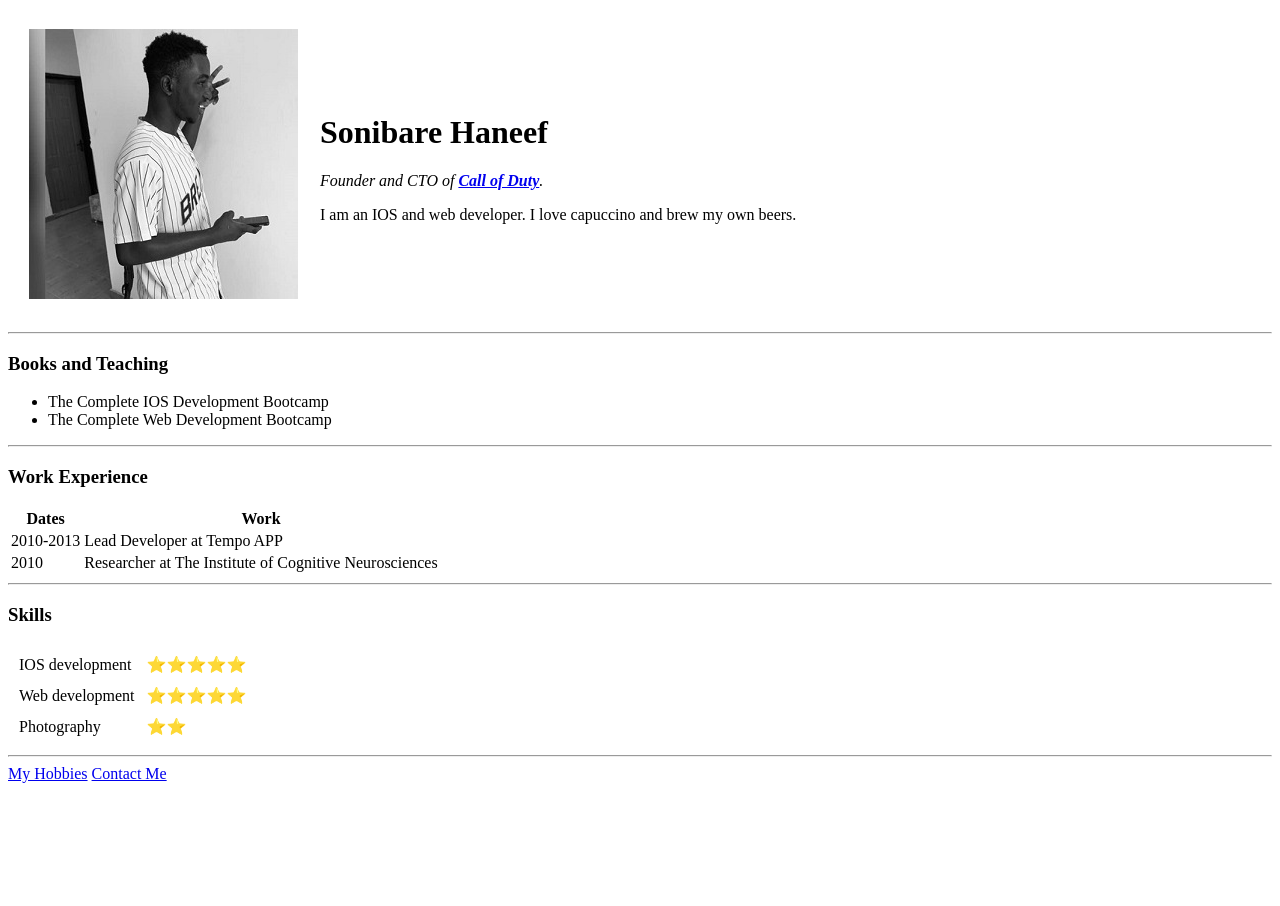
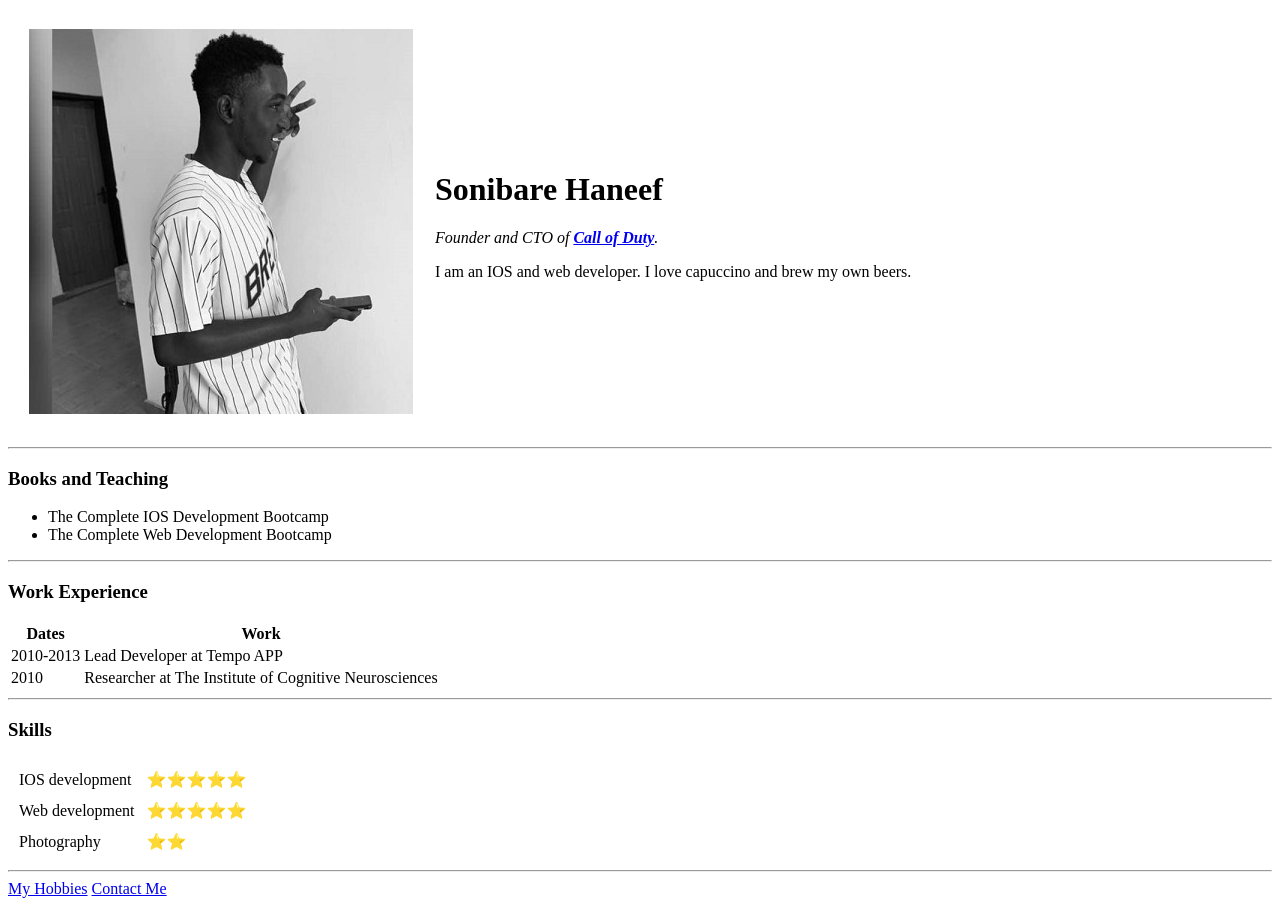
Before and after one commit to haneefthegreat/cv, a plain HTML site: page index.html in a window 1280 px wide. Before the commit the page ends 800 px from the top, so only its background shows below. Drawn offline with Linux system fonts and the light colour scheme.

Commit message:
updated commit

```diff
--- a/index.html
+++ b/index.html
@@ -8,7 +8,7 @@
 <body>
   <table cellspacing="20">
     <tr>
-      <td>  <img src="haneef.jpg" alt="Haneef's profile picture"></td>
+      <td>  <img src="images/haneef.jpg" alt="Haneef's profile picture"></td>
       <td>  <h1>Sonibare Haneef </h1>
         <p><em>Founder and CTO of <strong><a href="https://www.callofduty.com/">Call of Duty</a></strong>.</em></p>
         <p>I am an IOS and web developer. I love capuccino and brew my own beers. </p></td>
```
